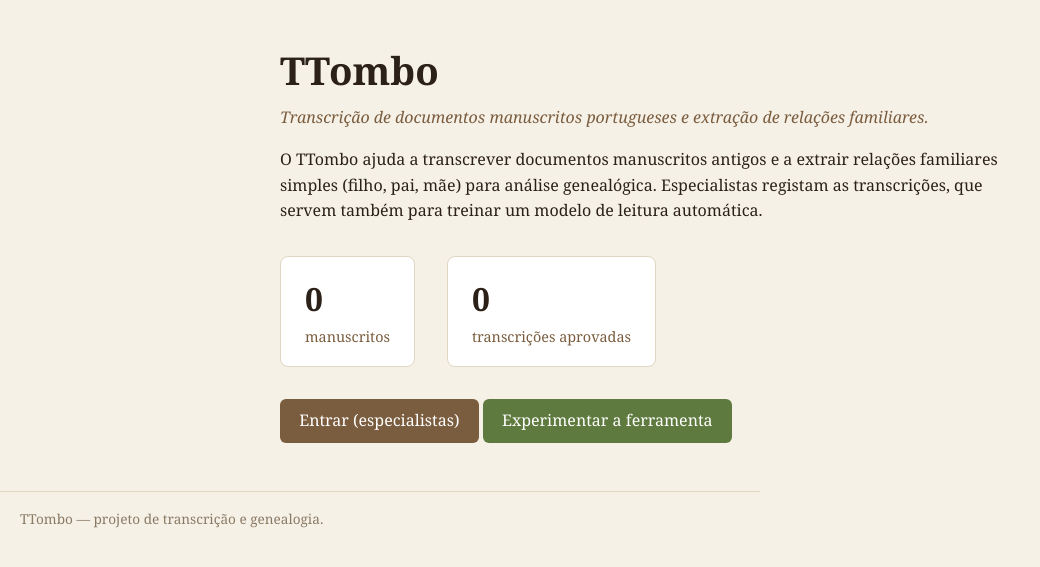
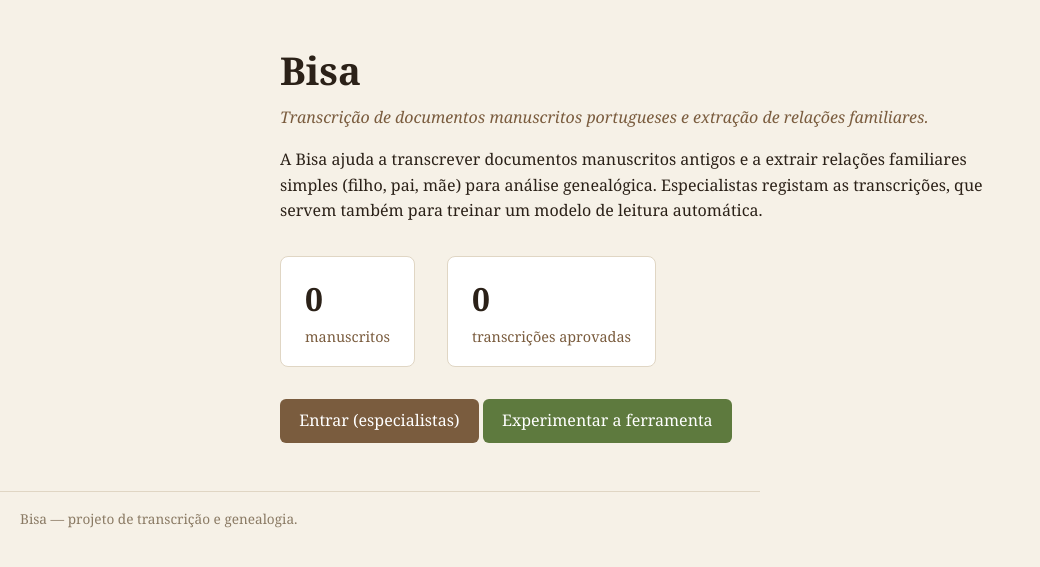
Before and after one commit to TCCutelo/pytombo, a Django app: page / in a window 1280 px wide. Shown: the top 567 px of the page, without its empty margins (0-1040 px from the left). Run offline with Django 5.2, Linux system fonts and the light colour scheme; data that the repository does not hold is empty.

Commit message:
Rebrand TTombo -> Bisa; serve at bisa.filias.dev
Rebrand all user-facing text (Django landing, admin header, page titles,
Streamlit app, README) to Bisa. Caddy/service config moves the primary
domain to bisa.filias.dev with tombo.filias.dev redirecting (keeping its
/deploy webhook endpoint live). Internal repo/paths stay pytombo.

Co-Authored-By: Claude Opus 4.8 (1M context) <noreply@anthropic.com>

```diff
--- a/app.py
+++ b/app.py
@@ -10,8 +10,8 @@ UPLOAD_DIR = Path("artifacts") / "uploads"
 
 
 def main():
-    st.set_page_config(page_title="TTombo", layout="wide")
-    st.title("TTombo")
+    st.set_page_config(page_title="Bisa", layout="wide")
+    st.title("Bisa")
     st.caption("Transcreve documentos e extrai relacoes familiares a partir do texto corrigido.")
 
     controller = Controller()
--- a/web/config/urls.py
+++ b/web/config/urls.py
@@ -5,8 +5,8 @@ from django.conf.urls.static import static
 from django.contrib import admin
 from django.urls import include, path
 
-admin.site.site_header = "TTombo — administração"
-admin.site.site_title = "TTombo"
+admin.site.site_header = "Bisa — administração"
+admin.site.site_title = "Bisa"
 admin.site.index_title = "Transcrição de manuscritos"
 
 urlpatterns = [
--- a/web/pages/templates/pages/home.html
+++ b/web/pages/templates/pages/home.html
@@ -1,10 +1,10 @@
 {% extends "base.html" %}
 
-{% block title %}TTombo — transcrição de manuscritos{% endblock %}
+{% block title %}Bisa — transcrição de manuscritos{% endblock %}
 
 {% block content %}
 <p>
-    O TTombo ajuda a transcrever documentos manuscritos antigos e a extrair
+    A Bisa ajuda a transcrever documentos manuscritos antigos e a extrair
     relações familiares simples (filho, pai, mãe) para análise genealógica.
     Especialistas registam as transcrições, que servem também para treinar um
     modelo de leitura automática.
--- a/web/templates/base.html
+++ b/web/templates/base.html
@@ -3,7 +3,7 @@
 <head>
     <meta charset="utf-8">
     <meta name="viewport" content="width=device-width, initial-scale=1">
-    <title>{% block title %}TTombo{% endblock %}</title>
+    <title>{% block title %}Bisa{% endblock %}</title>
     <style>
         :root { --ink: #2b2118; --paper: #f6f1e7; --accent: #7a5c3e; }
         * { box-sizing: border-box; }
@@ -29,14 +29,14 @@
 </head>
 <body>
     <header>
-        <h1>TTombo</h1>
+        <h1>Bisa</h1>
         <p class="tagline">Transcrição de documentos manuscritos portugueses e extração de relações familiares.</p>
     </header>
     <main>
         {% block content %}{% endblock %}
     </main>
     <footer>
-        {% block footer %}TTombo — projeto de transcrição e genealogia.{% endblock %}
+        {% block footer %}Bisa — projeto de transcrição e genealogia.{% endblock %}
     </footer>
 </body>
 </html>
```
Also changed, not shown: deploy/NOTES.md (+4 -4 lines), README.md, 2 other files.
